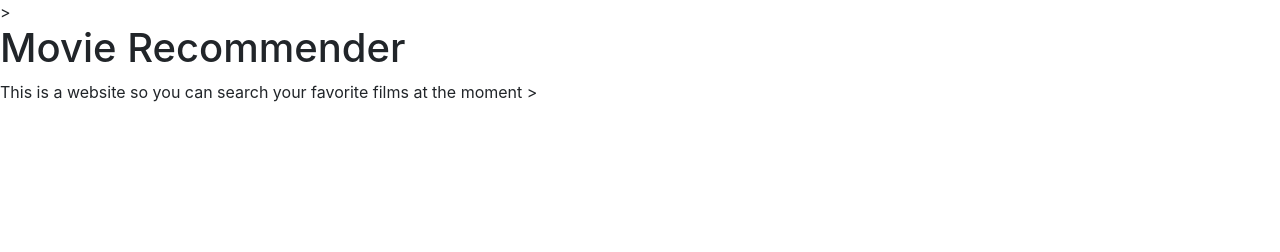
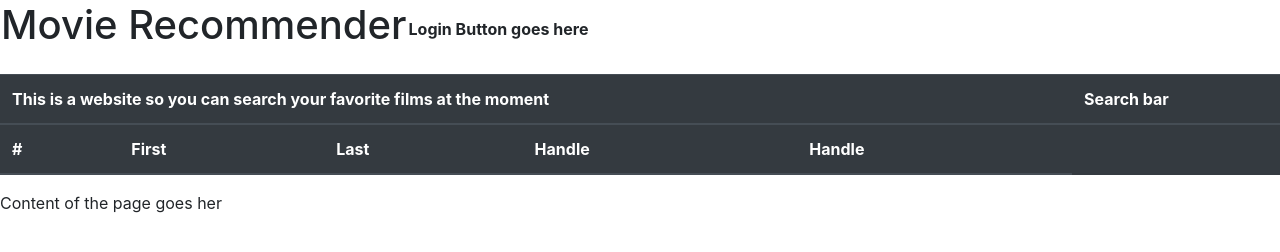
Before and after one commit to QuanPham99/cs326-final-psi, a plain HTML site: page index.html in a window 1280 px wide. Drawn offline with nearby package versions, Linux system fonts and the light colour scheme.

Commit message:
Layout website header

```diff
--- a/index.html
+++ b/index.html
@@ -7,31 +7,57 @@
         <script src="https://code.jquery.com/jquery-3.4.1.slim.min.js" integrity="sha384-J6qa4849blE2+poT4WnyKhv5vZF5SrPo0iEjwBvKU7imGFAV0wwj1yYfoRSJoZ+n" crossorigin="anonymous"></script>
         <script src="https://cdn.jsdelivr.net/npm/popper.js@1.16.0/dist/umd/popper.min.js" integrity="sha384-Q6E9RHvbIyZFJoft+2mJbHaEWldlvI9IOYy5n3zV9zzTtmI3UksdQRVvoxMfooAo" crossorigin="anonymous"></script>
         <script src="https://stackpath.bootstrapcdn.com/bootstrap/4.4.1/js/bootstrap.min.js" integrity="sha384-wfSDF2E50Y2D1uUdj0O3uMBJnjuUD4Ih7YwaYd1iqfktj0Uod8GCExl3Og8ifwB6" crossorigin="anonymous"></script>
-        <title>This is a website for Movie recommender </title>
+        <title>Movie Recommendation</title>
     </head>
 
     <body>
-        <!--- Begin Containers-->>
+        <!--- Begin Containers-->
         <div class='containers'>
-            <h1>Movie Recommender</h1>
-            <h2<>This is a website so you can search your favorite films at the moment</h2>
+            <table>
+                <tr>
+                    <td><h1>Movie Recommender</h1></td>
+                    <!--- Begin Login Options --->
+                        <!--- Quoc Anh --->
+                        <!-- Make this float right in the corner of the screen-->
+                    <th>Login Button goes here</th>
+                    <!--- End Login Options --->
+                </tr>
 
 
-            <!--- Begin Search Bar --->
-                <!--- Quan Pham --->
-            <!--- End Search Bar --->
+            </table>
+
+            <!--- Begin Features bar-->
+            <p>
+                <!-- Thao Trinh -->
+            <table class="table table-dark">
+                <thead>
+                    <tr>
+                        <th colspan="8"></h2>This is a website so you can search your favorite films at the moment</h2></th>
+
+                        <!--- Begin Search Bar --->
+                        <!--- Quan Pham --->
+                        <th>Search bar</th>
+
+                        <!--- End Search Bar --->
+                    </tr>
+                    <tr>
+                        <th scope="col">#</th> <!--To be changed-->
+                        <th scope="col">First</th> <!--To be changed-->
+                        <th scope="col">Last</th> <!--To be changed-->
+                        <th scope="col">Handle</th> <!--To be fixed-->
+                        <th scope="col">Handle</th> <!--To be fixed-->
+                    </tr>
+                </thead>
+              </table>
+            </p>
+            <!--- End Features bar-->
+
+            <p>
+                Content of the page goes her
+            </p>
 
 
-            <!--- Begin Login Options --->
-                <!--- Quoc Anh --->
-            <!--- End Login Options --->
-
-
-            <!--- Begin Features bar-->
-                <!-- Thao Trinh -->
-            <!--- End Features bar-->
-
-        <!--- End Containers-->>
+        <!--- End Containers-->
         </div>
     </body>
 </html>
```
